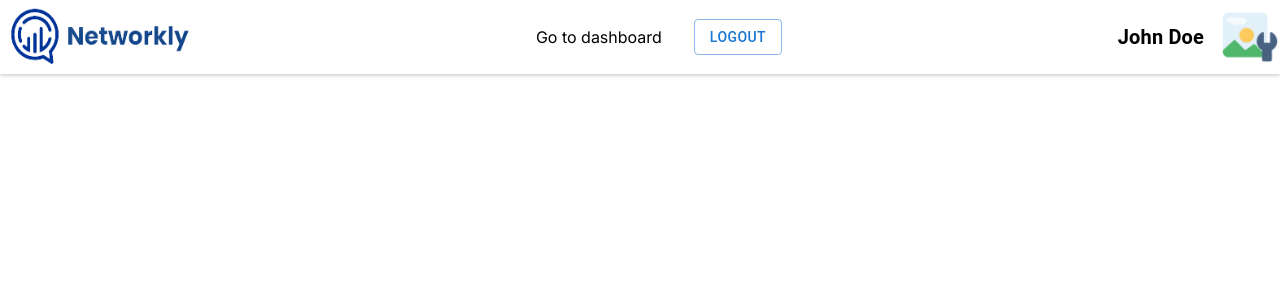
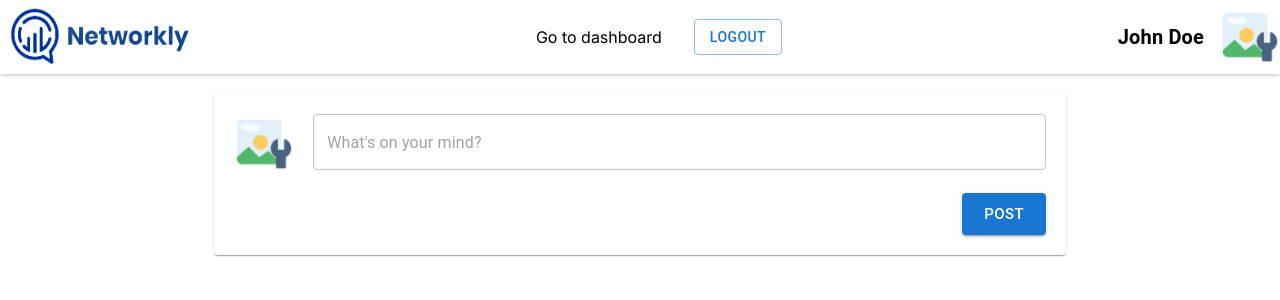
Before and after one commit to Dzenoo/Social-Media-App, a Next.js app: page / in a window 1280 px wide. Shown: the top 300 px of the page. Built offline with nearby package versions, Linux system fonts and the light colour scheme.

Commit message:
Adding new post

```diff
--- a/app/page.jsx
+++ b/app/page.jsx
@@ -1,3 +1,12 @@
+"use client";
+
+import NewPost from "@/components/Home/NewPost";
+import { Container } from "@mui/material";
+
 export default function Home() {
-  return <main></main>;
+  return (
+    <Container maxWidth="md" sx={{ padding: "20px" }}>
+      <NewPost />
+    </Container>
+  );
 }
--- /dev/null
+++ b/components/Home/NewPost.jsx
@@ -0,0 +1,31 @@
+"use client";
+import { Button, Card, TextField } from "@mui/material";
+import classes from "../../css/NewPostHome.module.css";
+import Image from "next/image";
+
+const NewPost = () => {
+  return (
+    <Card
+      sx={{
+        padding: "20px",
+        display: "flex",
+        flexDirection: "column",
+        gap: "1.2em",
+      }}
+    >
+      <div className={classes.comment_div}>
+        <Image src="/images/setting.png" width={60} height={60} />
+        <form>
+          <TextField placeholder="What's on your mind?" fullWidth />
+        </form>
+      </div>
+      <div className={classes.comment_actions}>
+        <Button variant="contained" size="large">
+          Post
+        </Button>
+      </div>
+    </Card>
+  );
+};
+
+export default NewPost;
--- /dev/null
+++ b/css/NewPostHome.module.css
@@ -0,0 +1,14 @@
+.comment_div {
+  display: flex;
+  width: 100%;
+  gap: 1.2em;
+}
+
+.comment_div form {
+  width: 100%;
+}
+
+.comment_actions {
+  display: flex;
+  justify-content: flex-end;
+}
```
Also changed, not shown: components/Home/Post.jsx (added, +9 -0 lines).
